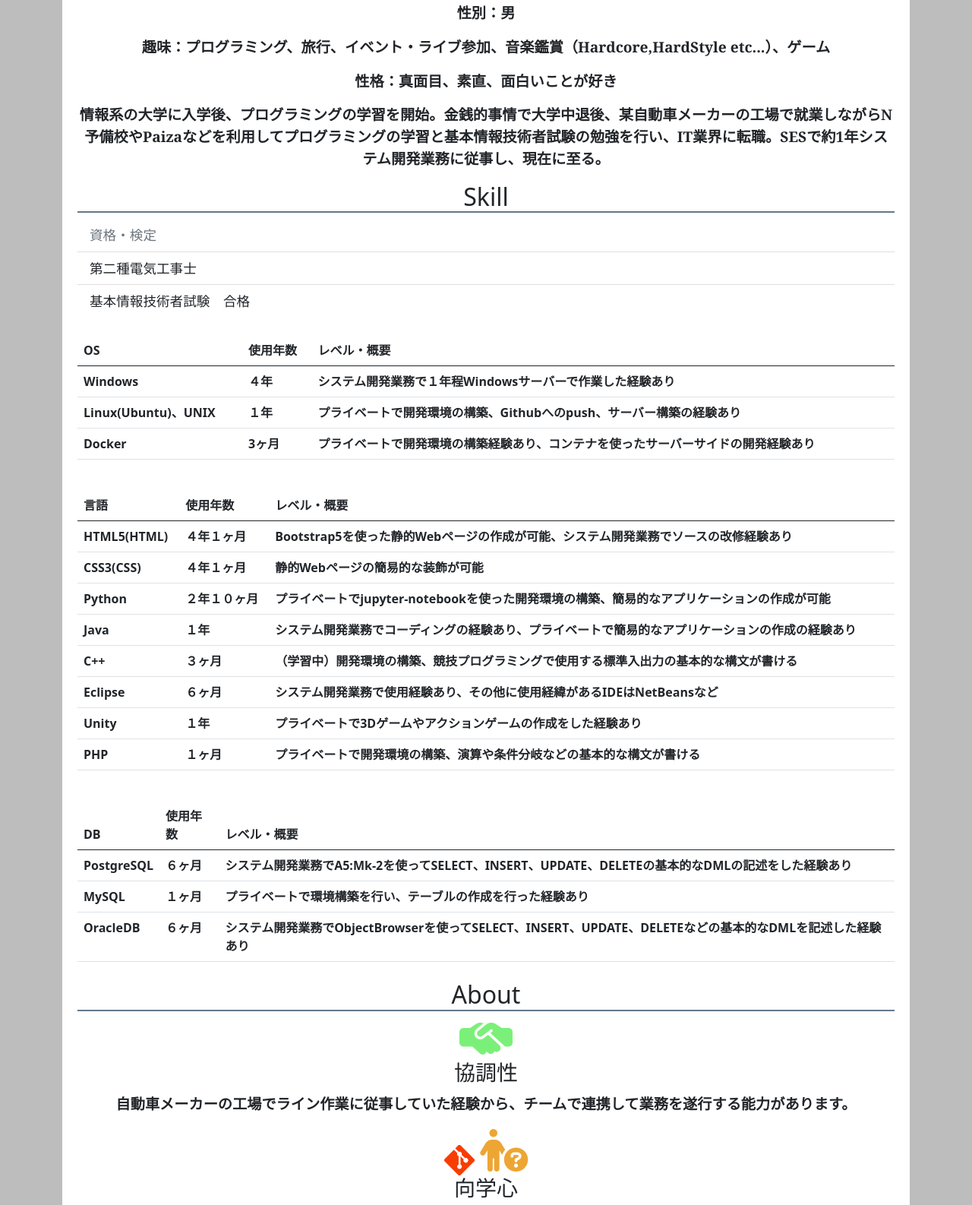
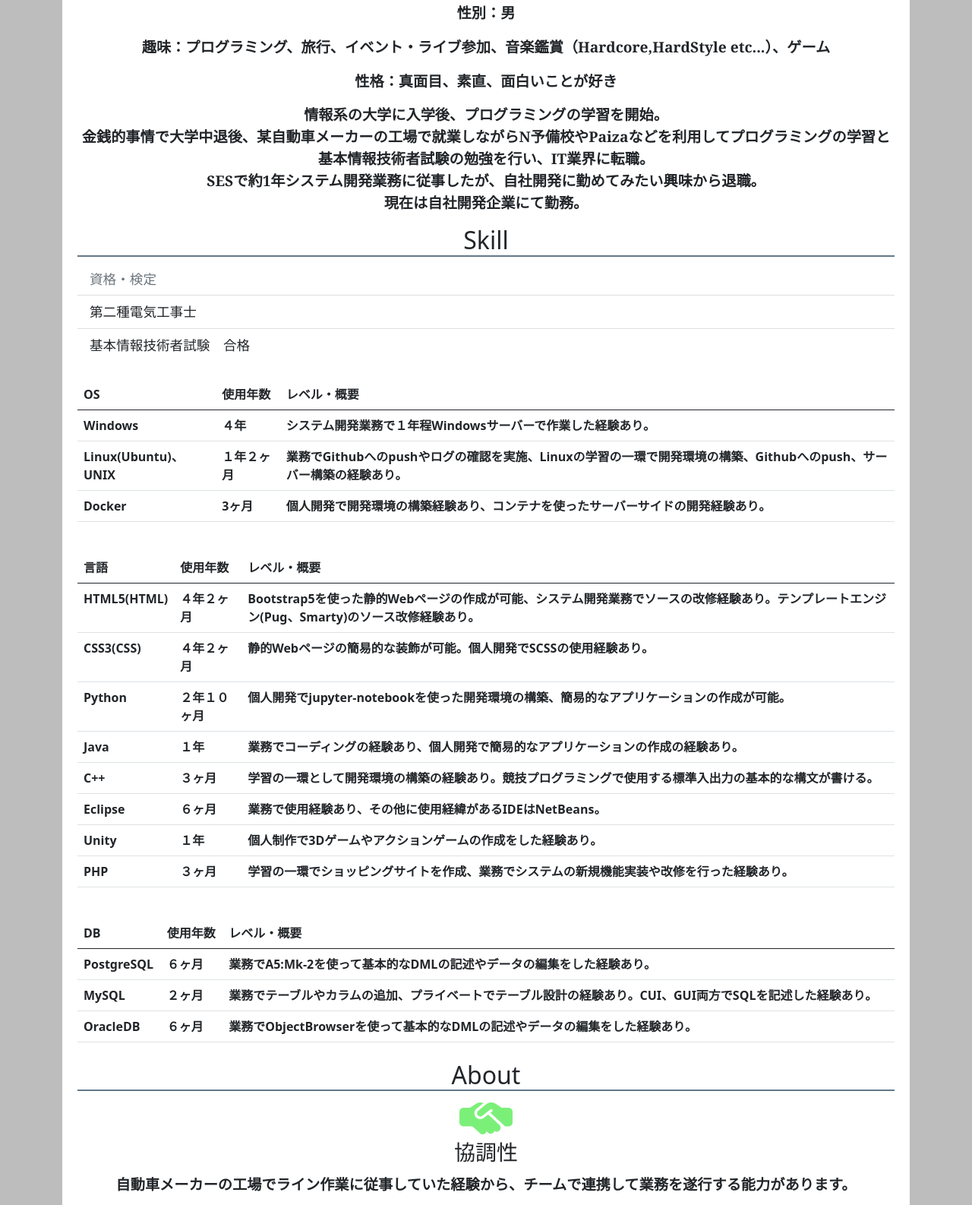
Before and after one commit to Err0r-SOZGGway/Portfolio, a website with bundled scripts: page index.html in a window 1280 px wide. Shown: the part 411-1997 px from the top of the page at 76% size. Built offline with nearby package versions, Linux system fonts and the light colour scheme.

Commit message:
プロフィールなどを最新の情報に更新

```diff
--- a/index.html
+++ b/index.html
@@ -86,7 +86,10 @@
           <p>性別：男</p>
           <p>趣味：プログラミング、旅行、イベント・ライブ参加、音楽鑑賞（Hardcore,HardStyle etc...）、ゲーム</p>
           <p>性格：真面目、素直、面白いことが好き</p>
-          <p>情報系の大学に入学後、プログラミングの学習を開始。金銭的事情で大学中退後、某自動車メーカーの工場で就業しながらN予備校やPaizaなどを利用してプログラミングの学習と基本情報技術者試験の勉強を行い、IT業界に転職。SESで約1年システム開発業務に従事し、現在に至る。</p>
+          <p>情報系の大学に入学後、プログラミングの学習を開始。<br>
+            金銭的事情で大学中退後、某自動車メーカーの工場で就業しながらN予備校やPaizaなどを利用してプログラミングの学習と基本情報技術者試験の勉強を行い、IT業界に転職。<br>
+            SESで約1年システム開発業務に従事したが、自社開発に勤めてみたい興味から退職。<br>
+            現在は自社開発企業にて勤務。</p>
         </div>
 
         <div>
@@ -114,17 +117,17 @@
                 <tr>
                   <th>Windows</th>
                   <th>４年</th>
-                  <th>システム開発業務で１年程Windowsサーバーで作業した経験あり</th>
+                  <th>システム開発業務で１年程Windowsサーバーで作業した経験あり。</th>
                 </tr>
                 <tr>
                   <th>Linux(Ubuntu)、UNIX</th>
-                  <th>１年</th>
-                  <th>プライベートで開発環境の構築、Githubへのpush、サーバー構築の経験あり</th>
+                  <th>１年２ヶ月</th>
+                  <th>業務でGithubへのpushやログの確認を実施、Linuxの学習の一環で開発環境の構築、Githubへのpush、サーバー構築の経験あり。</th>
                 </tr>
                 <tr>
                   <th>Docker</th>
                   <th>3ヶ月</th>
-                  <th>プライベートで開発環境の構築経験あり、コンテナを使ったサーバーサイドの開発経験あり</th>
+                  <th>個人開発で開発環境の構築経験あり、コンテナを使ったサーバーサイドの開発経験あり。</th>
                 </tr>
               </tbody>
             </table>
@@ -144,43 +147,43 @@
               <tbody>
                 <tr>
                   <th>HTML5(HTML)</th>
-                  <th>４年１ヶ月</th>
-                  <th>Bootstrap5を使った静的Webページの作成が可能、システム開発業務でソースの改修経験あり</th>
+                  <th>４年２ヶ月</th>
+                  <th>Bootstrap5を使った静的Webページの作成が可能、システム開発業務でソースの改修経験あり。テンプレートエンジン(Pug、Smarty)のソース改修経験あり。</th>
                 </tr>
                 <tr>
                   <th>CSS3(CSS)</th>
-                  <th>４年１ヶ月</th>
-                  <th>静的Webページの簡易的な装飾が可能</th>
+                  <th>４年２ヶ月</th>
+                  <th>静的Webページの簡易的な装飾が可能。個人開発でSCSSの使用経験あり。</th>
                 </tr>
                 <tr>
                   <th>Python</th>
                   <th>２年１０ヶ月</th>
-                  <th>プライベートでjupyter-notebookを使った開発環境の構築、簡易的なアプリケーションの作成が可能</th>
+                  <th>個人開発でjupyter-notebookを使った開発環境の構築、簡易的なアプリケーションの作成が可能。</th>
                 </tr>
                 <tr>
                   <th>Java</th>
                   <th>１年</th>
-                  <th>システム開発業務でコーディングの経験あり、プライベートで簡易的なアプリケーションの作成の経験あり</th>
+                  <th>業務でコーディングの経験あり、個人開発で簡易的なアプリケーションの作成の経験あり。</th>
                 </tr>
                 <tr>
                   <th>C++</th>
                   <th>３ヶ月</th>
-                  <th>（学習中）開発環境の構築、競技プログラミングで使用する標準入出力の基本的な構文が書ける</th>
+                  <th>学習の一環として開発環境の構築の経験あり。競技プログラミングで使用する標準入出力の基本的な構文が書ける。</th>
                 </tr>
                 <tr>
                   <th>Eclipse</th>
                   <th>６ヶ月</th>
-                  <th>システム開発業務で使用経験あり、その他に使用経緯があるIDEはNetBeansなど</th>
+                  <th>業務で使用経験あり、その他に使用経緯があるIDEはNetBeans。</th>
                 </tr>
                 <tr>
                   <th>Unity</th>
                   <th>１年</th>
-                  <th>プライベートで3Dゲームやアクションゲームの作成をした経験あり</th>
+                  <th>個人制作で3Dゲームやアクションゲームの作成をした経験あり。</th>
                 </tr>
                 <tr>
                   <th>PHP</th>
-                  <th>１ヶ月</th>
-                  <th>プライベートで開発環境の構築、演算や条件分岐などの基本的な構文が書ける</th>
+                  <th>３ヶ月</th>
+                  <th>学習の一環でショッピングサイトを作成、業務でシステムの新規機能実装や改修を行った経験あり。</th>
                 </tr>
               </tbody>
             </table>
@@ -201,17 +204,17 @@
                 <tr>
                   <th>PostgreSQL</th>
                   <th>６ヶ月</th>
-                  <th>システム開発業務でA5:Mk-2を使ってSELECT、INSERT、UPDATE、DELETEの基本的なDMLの記述をした経験あり</th>
+                  <th>業務でA5:Mk-2を使って基本的なDMLの記述やデータの編集をした経験あり。</th>
                 </tr>
                 <tr>
                   <th>MySQL</th>
-                  <th>１ヶ月</th>
-                  <th>プライベートで環境構築を行い、テーブルの作成を行った経験あり</th>
+                  <th>２ヶ月</th>
+                  <th>業務でテーブルやカラムの追加、プライベートでテーブル設計の経験あり。CUI、GUI両方でSQLを記述した経験あり。</th>
                 </tr>
                 <tr>
                   <th>OracleDB</th>
                   <th>６ヶ月</th>
-                  <th>システム開発業務でObjectBrowserを使ってSELECT、INSERT、UPDATE、DELETEなどの基本的なDMLを記述した経験あり</th>
+                  <th>業務でObjectBrowserを使って基本的なDMLの記述やデータの編集をした経験あり。</th>
                 </tr>
               </tbody>
             </table>
@@ -253,6 +256,25 @@
           <p>弊サイトの使用言語</p>
           <p class="portfolioLang">HTML(Bootstrap5,FontAwesome),CSS,JavaScript(Jquery v3.6.1)</p>
 
+
+          <div class="js-fadeUp">
+            <h3>美容業界向けサービスの開発</h3>
+            <div class="project">
+              <ul class="projectContent">
+                <li>使用言語・FW・DBなど</li>
+                  <p>PHP7,Smarty,MySQL</p>
+                  <p>Git(TortoiseGit),SVN(TortoiseSVN)</p>
+                  <p>nginx</p>
+                  <p>AWS</p>
+                <li>期間</li>
+                  <p>1ヶ月</p>
+                <li>概要</li>
+                  <p>美容院や美容サロンに公式アプリやサロンのシステムの一元管理などのサービスを提供するサブスクリプション型のサービスにて、新規機能の設計、開発や改修を行っている。</p>
+                <li>担当業務・経験業務</li>
+                  <p>設計、コーディング、DBのテーブル設計、テスト項目作成、工数見積り</p>
+              </ul>
+            </div>
+          </div>
           <div class="js-fadeUp">
             <h3>参画したプロジェクト</h3>
             <div class="project">
@@ -264,8 +286,8 @@
                 <li>期間</li>
                   <p>6ヶ月</p>
                 <li>概要</li>
-                  <p>通信キャリアの直営店や量販店などの営業が法人と携帯電話の契約を結ぶ際に、営業が入力した顧客情報を元にして申込書の発行や契約情報の登録、出荷依頼を行うシステムの新規機能開発・既存機能の改修を行うプロジェクト</p>
-                  <p>3ヶ月システムの画面の実装を担当するチームに所属し、その後チームの異動を経てシステム同士の連携を担当するチームに所属</p>
+                  <p>通信キャリアの直営店や量販店などの営業が法人と携帯電話の契約を結ぶ際に、営業が入力した顧客情報を元にして申込書の発行や契約情報の登録、出荷依頼を行うシステムの新規機能開発・既存機能の改修を行うプロジェクト。</p>
+                  <p>3ヶ月システムの画面の実装を担当するチームに所属し、その後チームの異動を経てシステム同士の連携を担当するチームに所属。</p>
                 <li>担当業務・経験業務</li>
                   <p>単体試験の試験データ作成、実施、結合試験シナリオの作成・実施</p>
               </ul>
@@ -280,8 +302,8 @@
                 <li>期間</li>
                   <p>4ヶ月</p>
                 <li>概要</li>
-                  <p>大学の職員や教員、学生が使用するポータルサイト製品の障害対応を行ってソフトウェアの品質改善を行うプロジェクト</p>
-                  <p>製品の品質改善を担当するチームに所属して、製品内の授業プロダクトのテストに関係する機能の障害対応や製品のタブレットアプリの障害対応を実施</p>
+                  <p>大学の職員や教員、学生が使用するポータルサイト製品の障害対応を行ってソフトウェアの品質改善を行うプロジェクト。</p>
+                  <p>製品の品質改善を担当するチームに所属して、製品内の授業プロダクトのテストに関係する機能の障害対応や製品のタブレットアプリの障害対応を実施。</p>
                 <li>担当業務・経験業務</li>
                   <p>製品のPC版・スマホ版・タブレットアプリ版の障害対応（既存設計書の修正、コーディング、単体テスト実施、結合テスト、受入テスト）</p>
               </ul>
```
